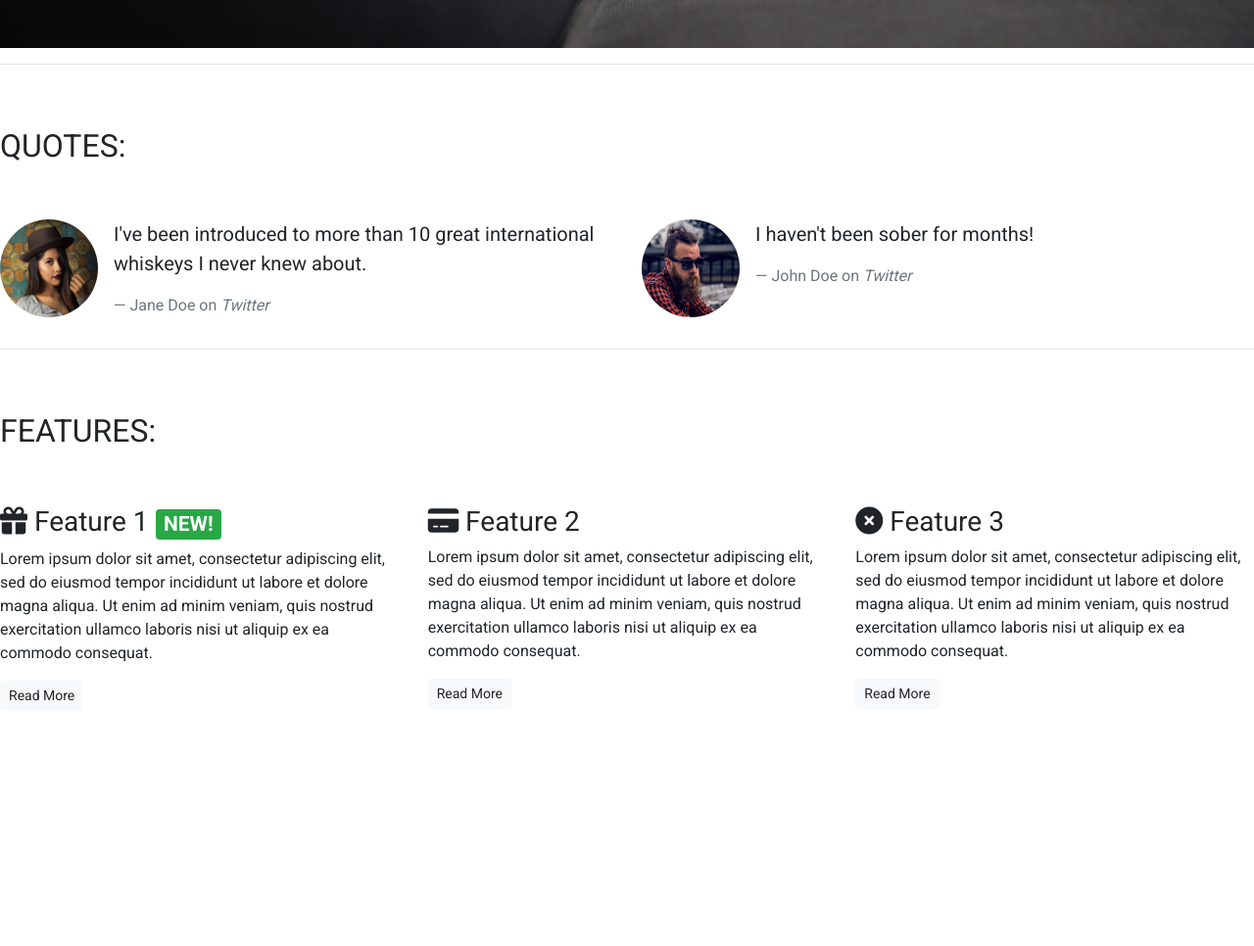
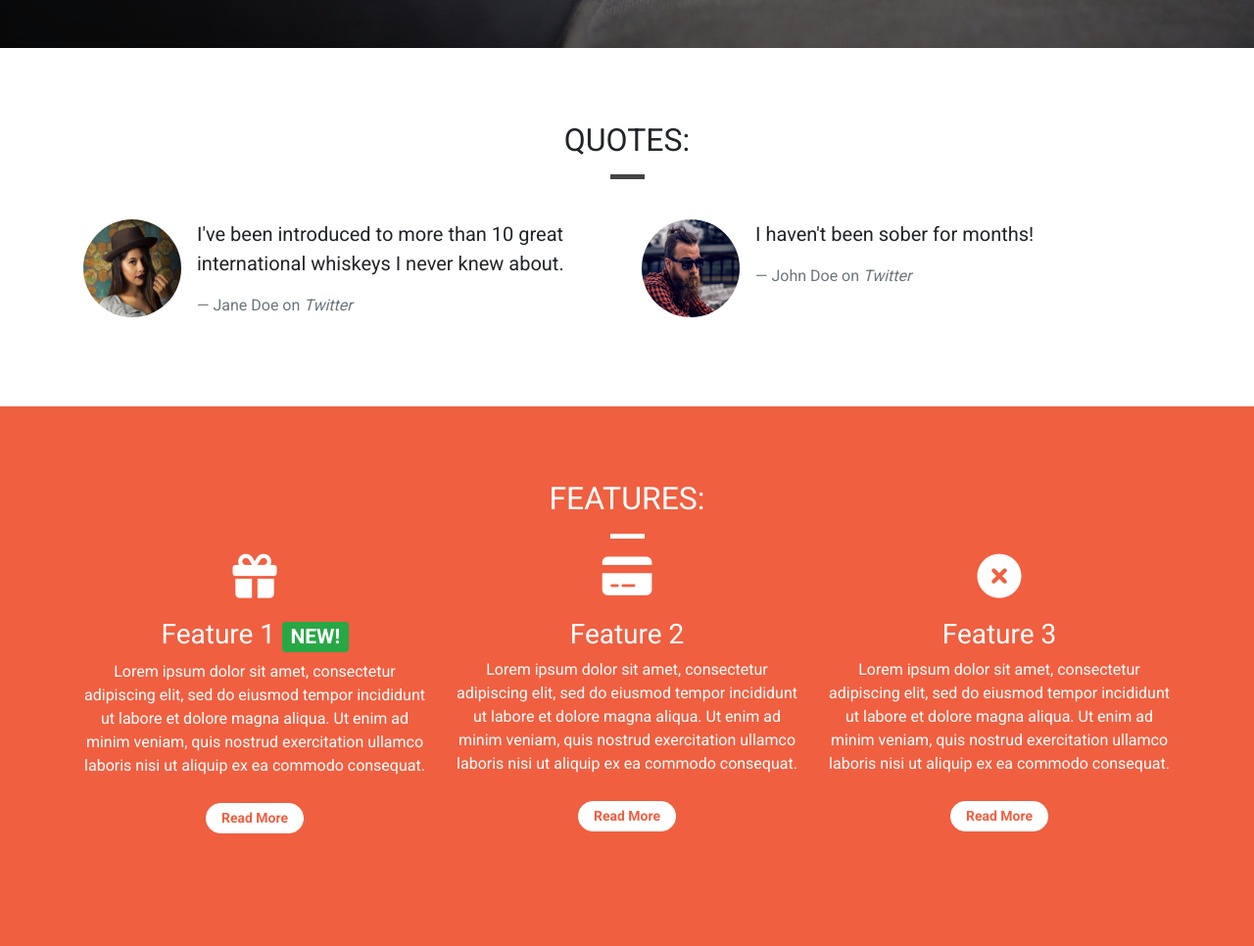
Before and after one commit to Matthew-Hurrell/bootstrap-test, a plain HTML site: page index.html in a window 1280 px wide. Shown: the part 751-1717 px from the top of the page at 98% size. Before the commit the page ends 1493 px from the top, so only its background shows below. Drawn offline with nearby package versions, Linux system fonts and the light colour scheme.

Commit message:
Add styling to features and quotes sections.

```diff
--- a/css/style.css
+++ b/css/style.css
@@ -3,6 +3,15 @@
 
 body {
     font-family: 'Roboto', sans-serif;
+}
+
+.container-wrapper {
+
+}
+
+.container-wrapper--red {
+    background-color: #f05f40;
+    color: white;
 }
 
 .alert-container .col-12 {
@@ -50,20 +59,48 @@ body {
     background-color: rgba(0,0,0,0.5);
 }
 
+/* Page Headers */
+
+.page-header {
+    margin-bottom: 0;
+    border-bottom: 0;
+    text-align: center;
+}
+
+.page-header h2 {
+    margin-top: 0;
+}
+
+.quotes .page-header {
+    margin-bottom: 25px;
+}
+
 /* Block Dividers */
 
 .block-divider {
     width: 75px;
     height: 5px;
     border: 0;
+    background-color: #444;
 }
 
 .block-divider--orange {
     background-color: #f05f40;
 }
 
+.block-divider--white {
+    background-color: white;
+}
+
 .block-divider--short {
     width: 35px;
+}
+
+/* Content Containers */
+
+.content-container {
+    padding-top: 75px;
+    padding-bottom: 75px;
 }
 
 /* Navbar */
@@ -140,3 +177,24 @@ body {
     background-color: #df4929;
     border-color: #df4929;
 }
+
+.feature {
+    text-align: center;
+    margin-bottom: 40px;
+}
+
+.feature i {
+    margin-bottom: 20px;
+    font-size: 45px;
+    line-height: 45px;
+}
+
+.feature .btn {
+    background-color: white;
+    border-color: white;
+    border-radius: 15px;
+    min-width: 100px;
+    font-weight: bold;
+    margin-top: 10px;
+    color: #f05f40
+}
--- a/index.html
+++ b/index.html
@@ -72,14 +72,15 @@
         </div>
     </div>
     <!-- /.callout -->
-    <hr>
 
-        <!-- Quotes -->
-        <div class="quotes-container">
+    <!-- Quotes -->
+    <div class="container-wrapper">
+        <div class="quotes-container container content-container">
             <section class="quotes">
                 <div class="row">
-                    <div class="col-12 my-5">
+                    <div class="col-12 page-header">
                         <h2 class="text-uppercase">Quotes:</h2>
+                        <hr class="block-divider block-divider--short">
                     </div>
                 </div>
                 <div class="row">
@@ -112,35 +113,37 @@
                 </div>
             </section>
         </div>
-        <!-- /.quotes -->
-        <hr>
+    </div>
+    <!-- /.quotes -->
 
-        <!-- Features -->
-        <div class="features-container">
+    <!-- Features -->
+    <div class="container-wrapper container-wrapper--red">
+        <div class="features-container container content-container">
             <section class="features">
                 <div class="row">
-                    <div class="col-12 my-5">
+                    <div class="col-12 page-header">
                         <h2 class="text-uppercase">Features:</h2>
+                        <hr class="block-divider block-divider--short block-divider--white">
                     </div>
                 </div>
                 <div class="row">
                     <div class="col-12 col-md-6 col-lg-4">
                         <div class="feature">
-                            <h3><i class="fa-solid fa-gift d-none d-sm-inline"></i> Feature 1 <span class="badge badge-success">NEW!</span></h3>
+                            <h3><i class="fa-solid fa-gift d-none d-sm-block"></i> Feature 1 <span class="badge badge-success">NEW!</span></h3>
                             <p>Lorem ipsum dolor sit amet, consectetur adipiscing elit, sed do eiusmod tempor incididunt ut labore et dolore magna aliqua. Ut enim ad minim veniam, quis nostrud exercitation ullamco laboris nisi ut aliquip ex ea commodo consequat.</p>
                             <p><a class="btn btn-sm btn-light" href="">Read More</a></p>
                         </div>
                     </div>
                     <div class="col-12 col-md-6 col-lg-4">
                         <div class="feature">
-                            <h3><i class="fa-solid fa-credit-card d-none d-sm-inline"></i> Feature 2</h3>
+                            <h3><i class="fa-solid fa-credit-card d-none d-sm-block"></i> Feature 2</h3>
                             <p>Lorem ipsum dolor sit amet, consectetur adipiscing elit, sed do eiusmod tempor incididunt ut labore et dolore magna aliqua. Ut enim ad minim veniam, quis nostrud exercitation ullamco laboris nisi ut aliquip ex ea commodo consequat.</p>
                             <p><a class="btn btn-sm btn-light" href="">Read More</a></p>
                         </div>
                     </div>
                     <div class="col-12 d-md-none d-lg-block col-lg-4">
                         <div class="feature">
-                            <h3><i class="fa-solid fa-circle-xmark d-none d-sm-inline"></i> Feature 3</h3>
+                            <h3><i class="fa-solid fa-circle-xmark d-none d-sm-block"></i> Feature 3</h3>
                             <p>Lorem ipsum dolor sit amet, consectetur adipiscing elit, sed do eiusmod tempor incididunt ut labore et dolore magna aliqua. Ut enim ad minim veniam, quis nostrud exercitation ullamco laboris nisi ut aliquip ex ea commodo consequat.</p>
                             <p><a class="btn btn-sm btn-light" href="">Read More</a></p>
                         </div>
@@ -148,7 +151,8 @@
                 </div>
             </section>
         </div>
-        <!-- /.features -->
+    </div>
+    <!-- /.features -->
 
     <div class="modal" tabindex="-1" role="dialog" id="signUpModal">
         <div class="modal-dialog" role="document">
```
